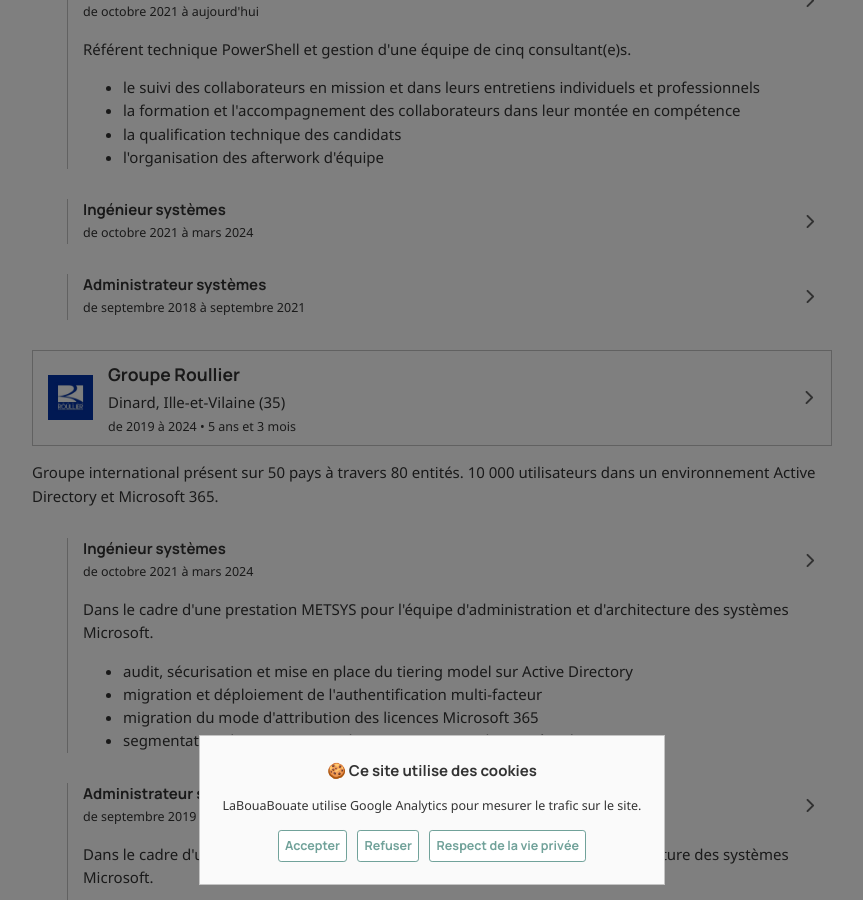
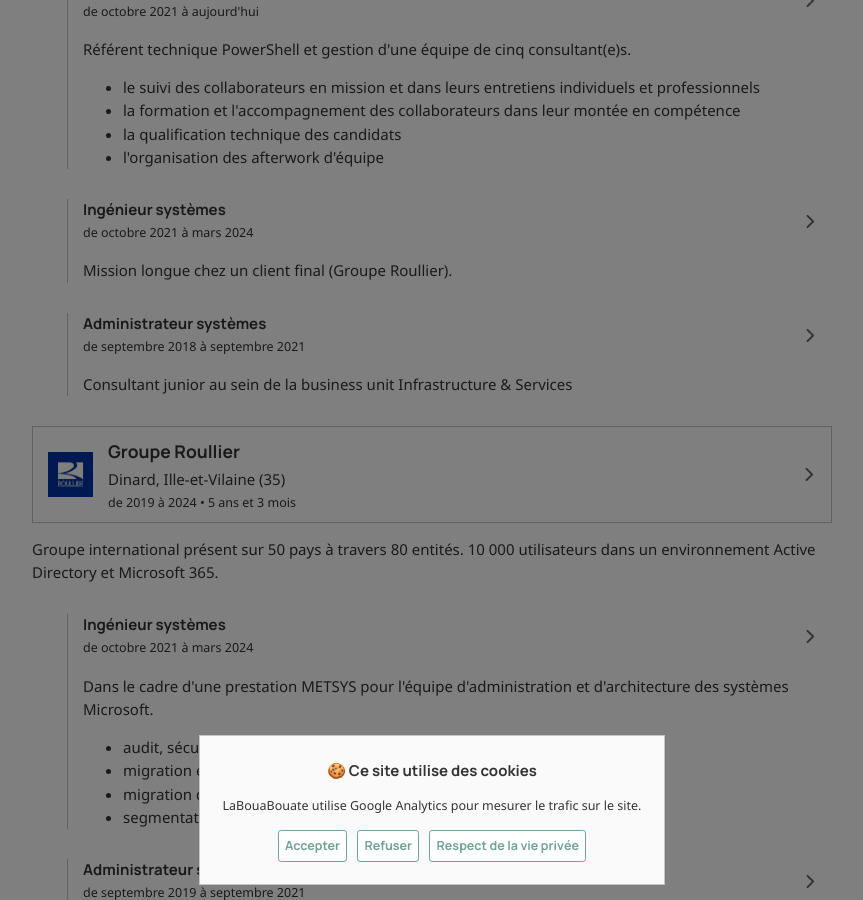
Before and after one commit to leobouard/leobouard.github.io, a Jekyll site: the page built from _pages/cv.html, in a window 1280 px wide and 900 px high, scrolled down 1302 px. Shown: the whole window, without its empty margins (208-1071 px from the left). Built offline with Jekyll 4.4.1, drawn with Linux system fonts in a browser that asks for light colours; nearby versions of some CDN libraries; some web fonts are replaced.

Commit message:
Update cv.json

```diff
--- a/_data/cv.json
+++ b/_data/cv.json
@@ -146,12 +146,14 @@
                 {
                     "title":  "Ingénieur systèmes",
                     "startDate":  "octobre 2021",
-                    "endDate":  "mars 2024"
+                    "endDate":  "mars 2024",
+                    "summary":  "Mission longue chez un client final (Groupe Roullier)."
                 },
                 {
                     "title":  "Administrateur systèmes",
                     "startDate":  "septembre 2018",
-                    "endDate":  "septembre 2021"
+                    "endDate":  "septembre 2021",
+                    "summary":  "Consultant junior au sein de la business unit Infrastructure & Services"
                 }
             ]
         },
```
